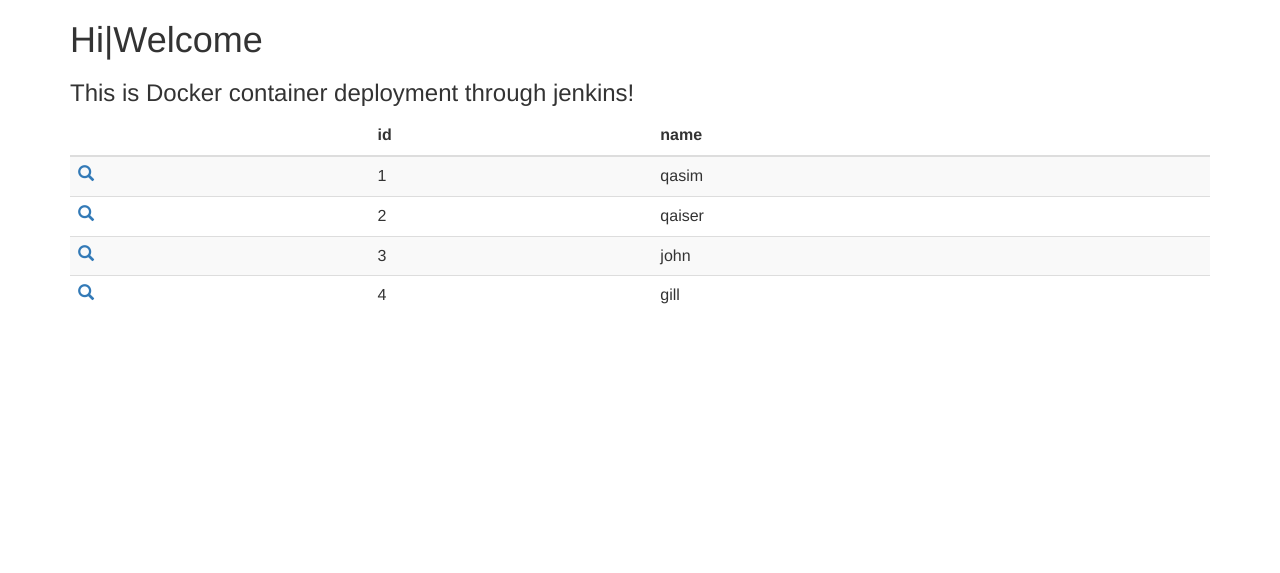
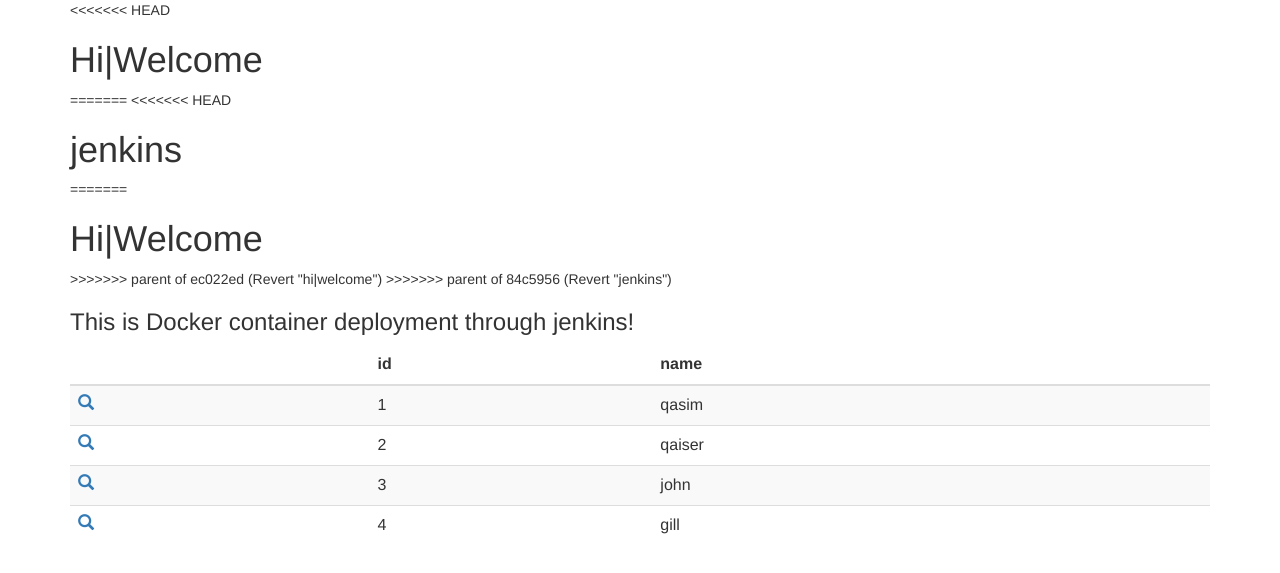
Before and after one commit to writingtoqasim/php-sql-docker, a PHP site: page / in a window 1280 px wide. Shown: the top 573 px of the page. Run offline with PHP 8.4, Linux system fonts and the light colour scheme; data comes from the database, SQL or seed files in the repository; data that the repository does not hold is empty.

Commit message:
Revert "Revert "jenkins""
This reverts commit 84c5956a572b7cc5e148028ecef1ec17ffd77128.

```diff
--- a/www/index.php
+++ b/www/index.php
@@ -1,6 +1,6 @@
 <html>
  <head>
-  <title>Docker</title>
+  <title>jenkins</title>
 
   <meta charset="utf-8">
 
@@ -11,9 +11,17 @@
 </head>
 <body>
     <div class="container">
+<<<<<<< HEAD
 
     <?php echo "<h1>Hi|Welcome</h1>"; ?>
 
+=======
+<<<<<<< HEAD
+    <?php echo "<h1>jenkins</h1>"; ?>
+=======
+    <?php echo "<h1>Hi|Welcome</h1>"; ?>
+>>>>>>> parent of ec022ed (Revert "hi|welcome")
+>>>>>>> parent of 84c5956 (Revert "jenkins")
 	<?php echo "<h3>This is Docker container deployment through jenkins!</h3>"; ?>
 
     <?php
```
